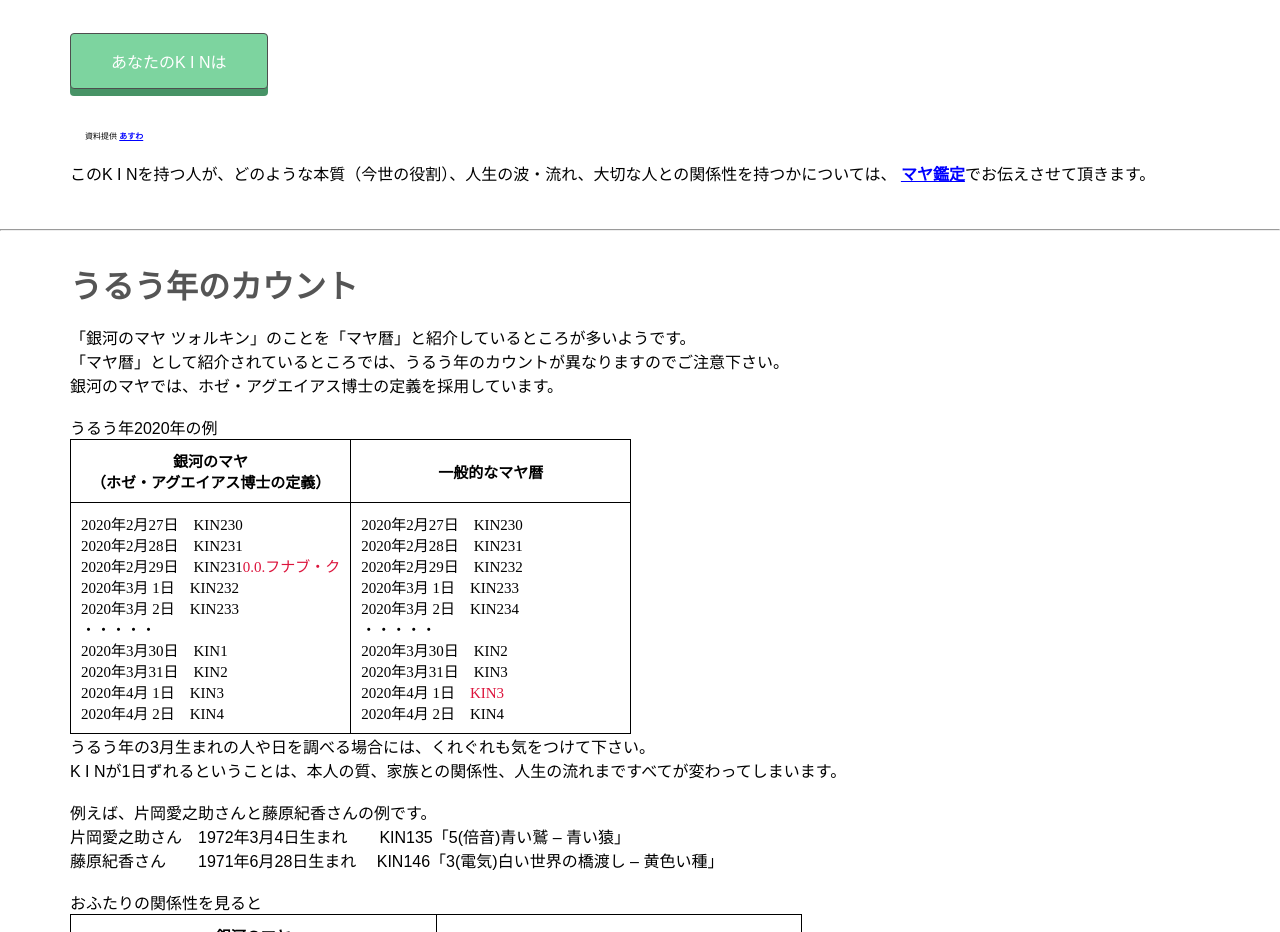
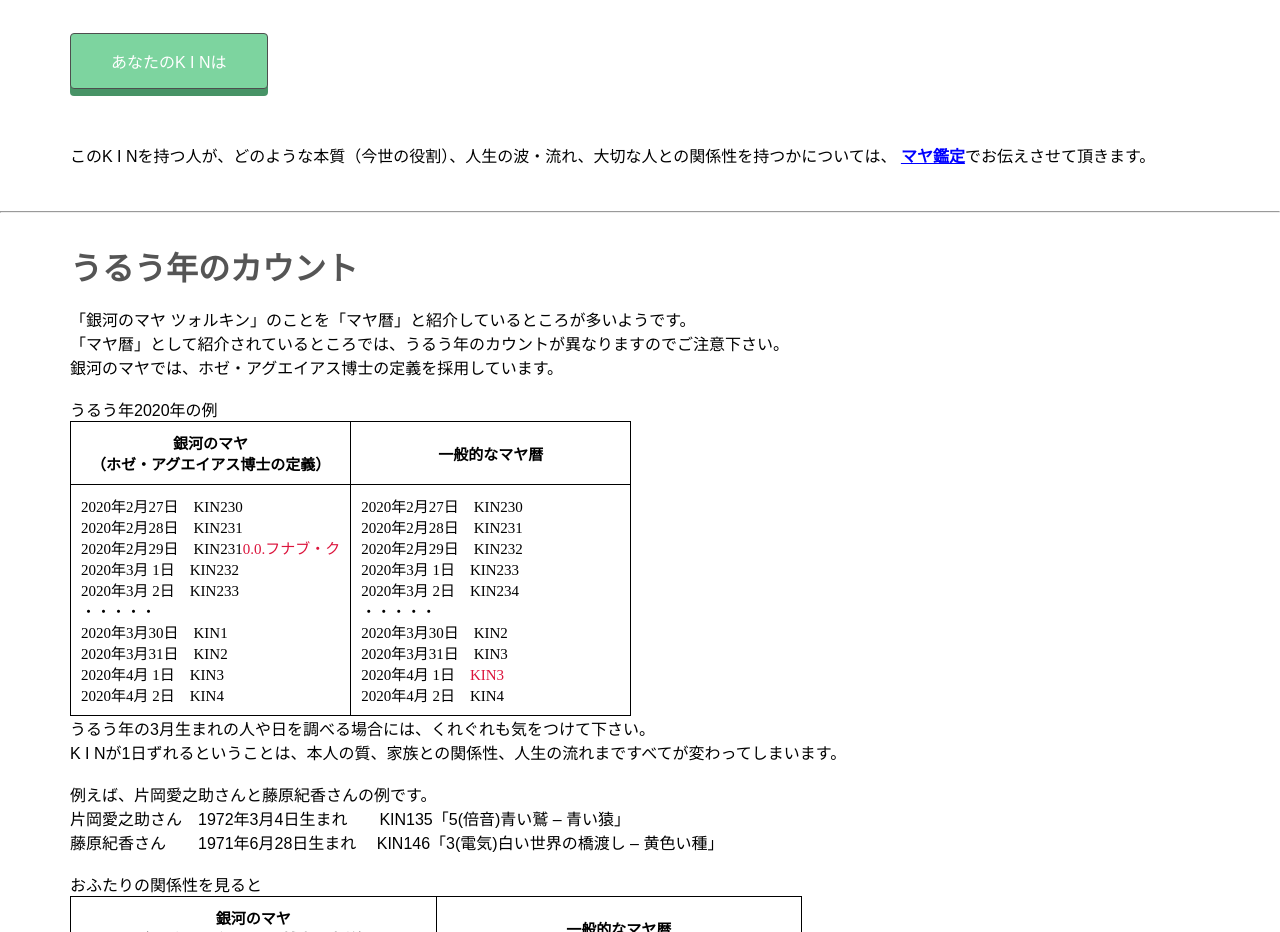
Before and after one commit to greatturning/kin_calc, a plain HTML site: page index.html in a window 1280 px wide. Shown: the part 1502-2434 px from the top of the page. Drawn offline with nearby package versions, Linux system fonts and the light colour scheme.

Commit message:
Update index.html

```diff
--- a/index.html
+++ b/index.html
@@ -350,7 +350,7 @@
               <img id="imgUshiroY" src=""  >
           </div>
           <div class="clear"></div>
-          <p class="caution0"> 資料提供  <a href="http://asuwa.info/index.html"  alt="あすわ" target="_blank" >あすわ</a></p>
+          <!--p class="caution0"> 資料提供  <a href="http://asuwa.info/index.html"  alt="あすわ" target="_blank" >あすわ</a></p-->
         </div>
         <br>
         <p>
```
